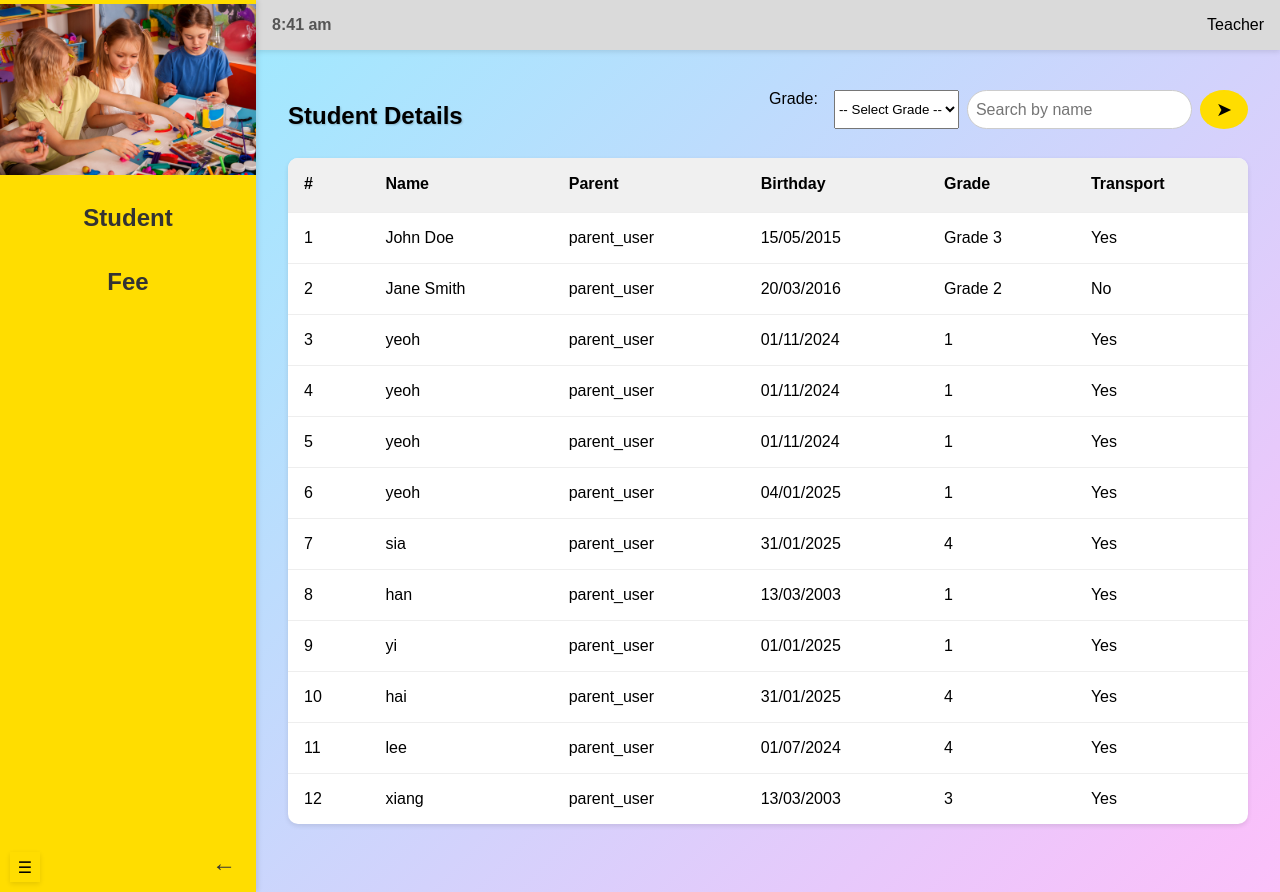
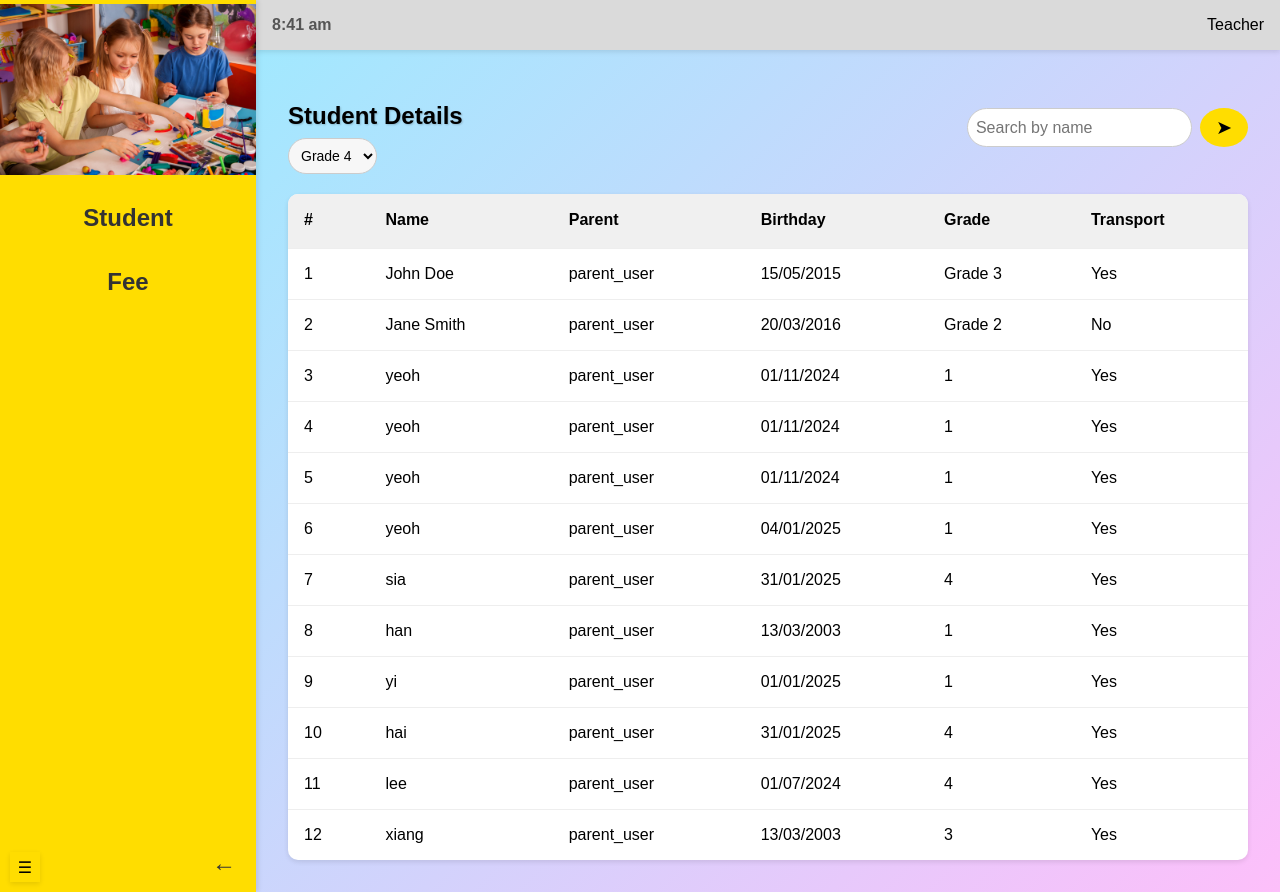
Before and after one commit to Sia139/soft-eng-assig, a Flask app: page /teacher/view-students in a window 1280 px wide. Run offline with Flask 3, Linux system fonts and the light colour scheme; a user stored in the database is signed in; data comes from the database, SQL or seed files in the repository.

Commit message:
make grade as dropdown

```diff
--- a/static/studentDetail.css
+++ b/static/studentDetail.css
@@ -325,6 +325,16 @@ h2 {
     color: blue;
 }
 
+.header-left select {
+    flex: 1;
+    padding: 8px;
+    border: 1px solid #ccc;
+    border-radius: 20px;
+    font-size: 14px;
+    /* margin-left: 10px; */
+    background: #f7f7f7;
+}
+
 table {
     width: 100%;
     border-collapse: collapse;
--- a/templates/studentDetail.html
+++ b/templates/studentDetail.html
@@ -52,17 +52,14 @@
 
                 <div class="header-left">
                     <h1>Student Details</h1>
+                    <select id="grade" name="grade">
+                        <option value="4">Grade 4</option>
+                        <option value="5">Grade 5</option>
+                        <option value="6">Grade 6</option>
+                    </select>
                 </div>
 
                 <div class="search-bar">
-                    <label for="grade">Grade:</label><br>
-                    <select id="grade" name="grade">
-                        <option value="">-- Select Grade --</option>
-                        <option value="4">4</option>
-                        <option value="5">5</option>
-                        <option value="6">6</option>
-                    </select>
-
                     <input type="text" placeholder="Search by name">
                     <button>&#x27A4;</button>
                 </div>
```
